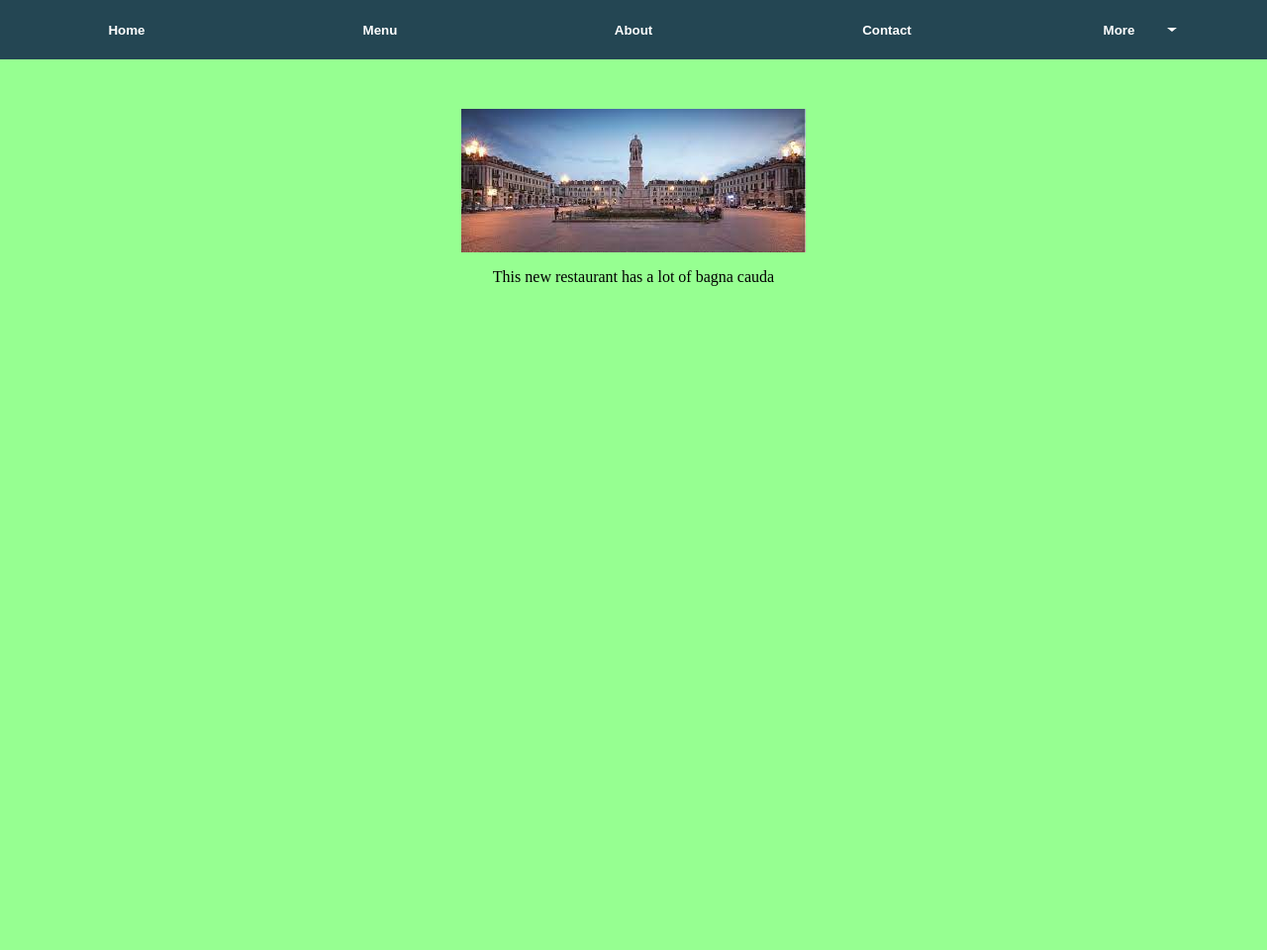
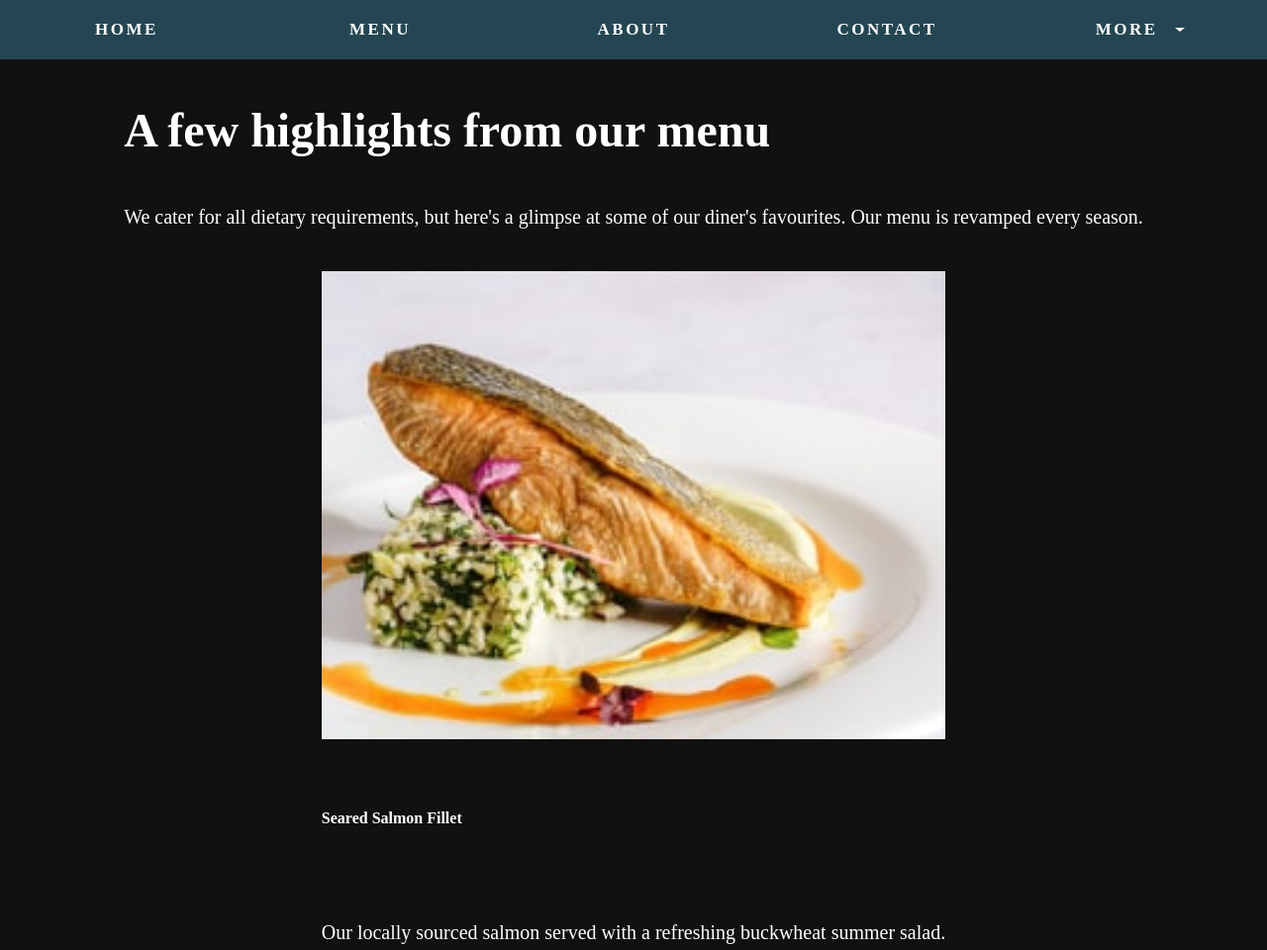
Before and after one commit to CescoMinchia/restaurant, a website built with webpack: page dist/index.html in a window 1280 px wide. Shown: the top 960 px of the page at 99% size. Before the commit the page ends 800 px from the top, so only its background shows below. Built offline with nearby package versions, Linux system fonts and the light colour scheme; a web font is replaced by a local one.

Commit message:
Menu Done

```diff
--- /dev/null
+++ b/src/menu.css
@@ -0,0 +1,142 @@
+@import url('https://fonts.cdnfonts.com/css/league-spartan');
+
+body {
+    margin: 0;
+}
+
+nav {
+    display: flex;
+    justify-content: center;
+    align-items: center;
+}
+
+button {
+    width: 245px;
+    height: 64px;
+    border: 1px solid white;
+    background-color: black;
+    color:white;
+    text-transform: uppercase;
+    font-family: 'League Spartan';
+    font-size:17px;
+    font-weight: 600;
+    letter-spacing: 2.5px;
+    display: flex;
+    justify-content: center;
+    align-items: center;
+}
+
+#content{
+    background-color: #111111;
+    display: flex;
+    align-items: center;
+    flex-direction: column;
+    gap: 20px;
+}
+
+#content article{
+    display: flex;
+    justify-content: center;
+    align-items: center;
+    flex-direction: column;
+    /* gap: 100px; */
+}
+
+#content > article > div {
+    color: white;
+    /* position: relative; */
+    /* top: 100px; */
+    /* width: 445px; */
+
+}
+
+#content .cardsContainer {
+    display: flex;
+    flex-direction: column;
+    gap: 120px;
+}
+
+#content .card {
+    display: flex;
+    flex-direction: column;
+    gap: 50px;
+    color: white;
+}
+
+#content .card > div{
+    display: flex;
+    flex-direction: column;
+    justify-content: center;
+    /* width:350px; */
+}
+
+#content .card div h4{
+    font-family: 'League Spartan';
+    font-size:20px;
+    font-weight: 600;
+    margin-top: 0;
+}
+
+#content .card div p{
+    font-family: 'League Spartan';
+    font-size:16px;
+    line-height: 26px;
+    /* margin-top: 0; */
+}
+
+#content h3{
+    font-family: 'League Spartan';
+    font-size:48px;
+    font-weight: 600;
+    line-height: 48px;
+}
+
+#content p{
+    font-family: 'League Spartan';
+    font-size:20px;
+    line-height: 30px;
+}
+
+/* Dropdown Content (Hidden by Default) */
+.dropdown-content {
+    display: none;
+    position: absolute;
+    background-color: #1b313b;
+    min-width: 160px;
+    box-shadow: 0px 8px 16px 0px rgba(0, 0, 0, 0.2);
+    z-index: 1;
+    border-radius: 10px;
+  }
+
+  /* Links inside the dropdown */
+  .dropdown-content a {
+    color: white;
+    padding: 12px 16px;
+    text-decoration: none;
+    display: block;
+  }
+
+
+  /* Change color of dropdown links on hover */
+  .dropdown-content a:hover {
+    color: black;
+    background-color: #e9c46a;
+    border-radius: inherit;
+  }
+
+  .dropdown-content a:active {
+    color: black;
+    background-color: #cfae5e;
+    border-radius: inherit;
+  }
+
+  /* The container <div> - needed to position the dropdown content */
+  .dropdown {
+    position: relative;
+    display: inline-block;
+  }
+
+  /* Show the dropdown menu (use JS to add this class to the .dropdown-content container when the user clicks on the dropdown button) */
+  .show {
+    display: block;
+  }
--- a/src/menu.js
+++ b/src/menu.js
@@ -1,57 +1,69 @@
-import "./style.css";
-import piazzaGalimbertiImg from "./images/piazza galimberti.jpeg";
+import "./menu.css";
+import salmonImg from "./images/menu/salmon-desktop-tablet@2x.jpg";
+import beefImg from "./images/menu/beef-desktop-tablet@2x.jpg";
+import mousseImg from "./images/menu/chocolate-desktop-tablet@2x.jpg";
 import { renderPage } from "./helper.js";
 
-// function importAll(r) {
-//   let images = {};
-//   r.keys().map((item, index) => {
-//     images[item.replace("./", "")] = r(item);
-//   });
-//   return images;
-// }
+function createArticle() {
+  const article = document.createElement("article");
+  const div = document.createElement("div");
+  const h3 = document.createElement("h3");
+  const p = document.createElement("p");
 
-//<img src={images["doggy.png"]} />;
+  article.appendChild(div);
+  div.appendChild(h3);
+  div.appendChild(p);
 
-function menuImg() {
-  const heroImg = document.createElement("img");
-  heroImg.src = piazzaGalimbertiImg;
+  h3.textContent = "A few highlights from our menu";
+  p.textContent = "We cater for all dietary requirements, but here's a glimpse at some of our diner's favourites. Our menu is revamped every season.";
 
-  return heroImg;
+  return article;
 }
 
-function menuHeadline() {
-  const headline = document.createElement("h1");
-  headline.textContent = "Menu";
-  return headline;
+function createCardsContainer() {
+  const cardsContainer = document.createElement("div");
+  cardsContainer.classList.add("cardsContainer");
+
+  const card1 = createCard(salmonImg,
+    "Seared Salmon Fillet",
+    "Our locally sourced salmon served with a refreshing buckwheat summer salad.");
+
+  const card2 = createCard(beefImg,
+    "Rosemary Filet Mignon",
+    "Our prime beef served to your taste with a delicious choice of seasonal sides.");
+
+  const card3 = createCard(mousseImg,
+    "Summer Fruit Chocolate Mousse",
+    "Creamy mousse combined with summer fruits and dark chocolate shavings.");
+
+  cardsContainer.appendChild(card1);
+  cardsContainer.appendChild(card2);
+  cardsContainer.appendChild(card3);
+
+  return cardsContainer;
 }
 
-function carousel() {
-  // import all images from carousel folder
-  // const images = importAll(
-  //   require.context("./images/carousel", false, /\.(png|jpe?g|svg)$/),
-  // );
-  const container = document.createElement("div");
-  container.classList.add("carousel");
+function createCard(imgUrl, hText, pText) {
+  const div = document.createElement("div");
+  div.classList.add("card");
 
   const img = document.createElement("img");
-  img.src = piazzaGalimbertiImg;
+  const h4 = document.createElement("h4");
+  const p = document.createElement("p");
 
-  container.appendChild(img);
-  // img.setAttribute("height", "50px");
-  // img.setAttribute("width", "auto");
-  return container;
-}
+  img.src = imgUrl;
+  div.appendChild(img);
+  div.appendChild(h4);
+  div.appendChild(p);
 
-function menuText() {
-  const text = document.createElement("p");
-  text.textContent = `
-  This new restaurant has a lot of bagna cauda
-  `;
-  return text;
+  h4.textContent = hText;
+  p.textContent = pText;
+
+  return div;
 }
 
 function renderMenu() {
-  renderPage(carousel(), menuText());
+  renderPage(createArticle(),createCardsContainer());
 }
 
 export { renderMenu };
```
Also changed, not shown: dist/index.html, src/form.css (added), src/form.js (added), src/images/a-woman-eating-a-bug.jpg (deleted), src/images/carousel/a-woman-eating-a-bug.jpg (deleted), src/images/carousel/hero-restaurant.jpg (deleted), src/images/carousel/piazza galimberti.jpeg (deleted), src/images/hero-restaurant.jpg (deleted), src/images/menu/beef-desktop-tablet@2x.jpg (added), src/images/menu/chocolate-desktop-tablet@2x.jpg (added), src/images/menu/salmon-desktop-tablet@2x.jpg (added), src/images/piazza galimberti.jpeg (deleted).
